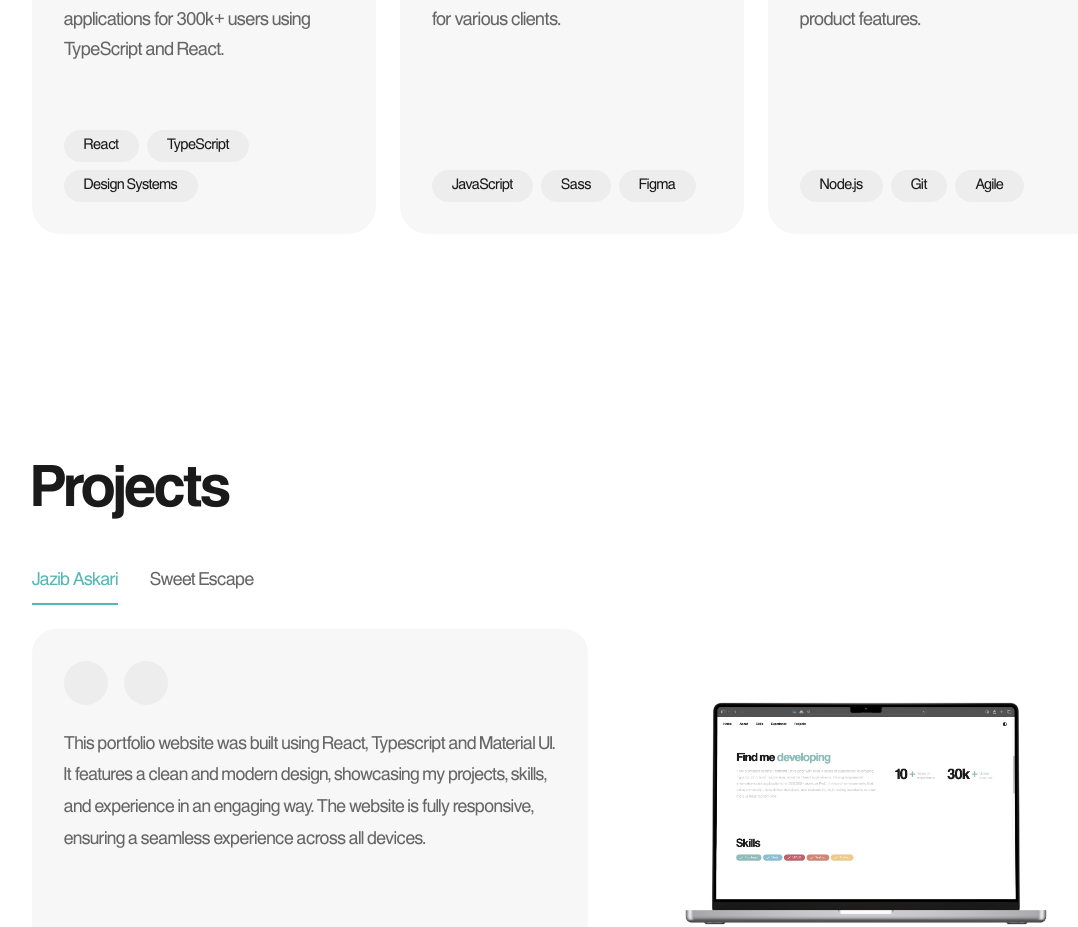
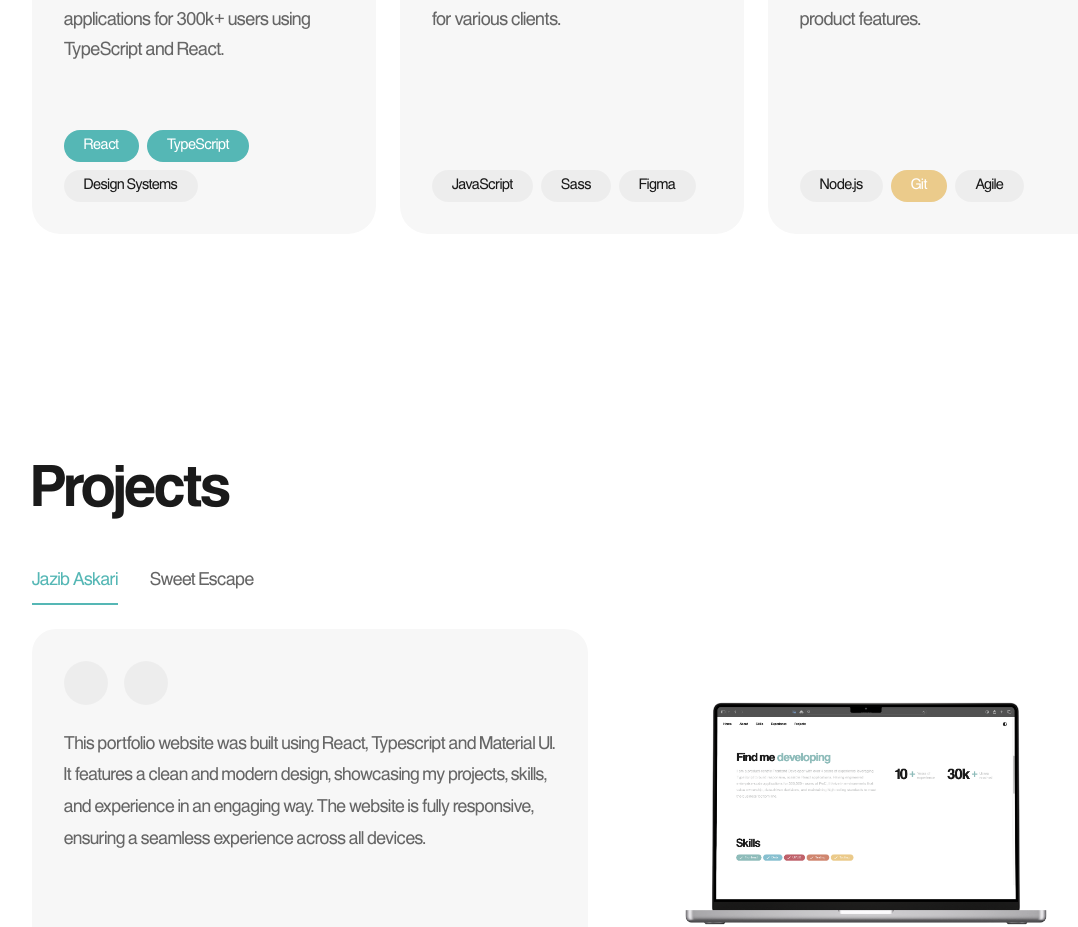
Before and after one commit to jazibaskari/jazib-askari, a React (Vite) app in the folder jazib-askari/: page / in a window 1280 px wide. Shown: the part 3042-3969 px from the top of the page, without its empty margins (68-1146 px from the left). Built offline with nearby package versions, Linux system fonts and the light colour scheme; some icons are missing.

Commit message:
ui(experience): implement helper function to cross-referencee experience tags with skills

```diff
--- a/jazib-askari/src/components/experience/ExperienceSection.tsx
+++ b/jazib-askari/src/components/experience/ExperienceSection.tsx
@@ -5,9 +5,12 @@ import TextAnimation from "../../animations/AnimatedText";
 import ArrowBackIosNewIcon from "@mui/icons-material/ArrowBackIosNew";
 import ArrowForwardIosIcon from "@mui/icons-material/ArrowForwardIos";
 import { experiences } from "../../data/expereince";
+import { skills } from "../../data/skill";
+
 interface ExperienceSectionProps {
   trigger: number;
 }
+
 const ExperienceSection = ({ trigger }: ExperienceSectionProps) => {
   const theme = useTheme();
   const containerRef = useRef<HTMLDivElement>(null);
@@ -15,6 +18,15 @@ const ExperienceSection = ({ trigger }: ExperienceSectionProps) => {
   const [canScrollRight, setCanScrollRight] = useState(true);
   const isMobile = useMediaQuery(theme.breakpoints.down("sm"));
   const isTablet = useMediaQuery(theme.breakpoints.between("sm", "md"));
+
+  const getTagColor = (tagName: string) => {
+    const category = skills.find((cat) =>
+      cat.skills.some((s) => s.toLowerCase() === tagName.toLowerCase()) ||
+      cat.label.toLowerCase() === tagName.toLowerCase()
+    );
+    return category ? category.color : "action.hover";
+  };
+
   const checkScroll = () => {
     if (containerRef.current) {
       const { scrollLeft, scrollWidth, clientWidth } = containerRef.current;
@@ -22,6 +34,7 @@ const ExperienceSection = ({ trigger }: ExperienceSectionProps) => {
       setCanScrollRight(scrollLeft < scrollWidth - clientWidth - 10);
     }
   };
+
   const scroll = (direction: "left" | "right") => {
     if (containerRef.current) {
       const container = containerRef.current;
@@ -39,6 +52,7 @@ const ExperienceSection = ({ trigger }: ExperienceSectionProps) => {
       });
     }
   };
+
   useEffect(() => {
     const ref = containerRef.current;
     if (ref) {
@@ -51,6 +65,7 @@ const ExperienceSection = ({ trigger }: ExperienceSectionProps) => {
       };
     }
   }, []);
+
   return (
     <Section id="Experience">
       <TextAnimation duration={0.6} trigger={trigger}>
@@ -135,21 +150,28 @@ const ExperienceSection = ({ trigger }: ExperienceSectionProps) => {
                     {exp.description}
                   </Typography>
                   <Box sx={{ display: "flex", flexWrap: "wrap", gap: 1 }}>
-                    {exp.tags.map((tag) => (
+                    {exp.tags.map((tag) => {
+                      const bgColor = getTagColor(tag);
+                      return (
                         <Chip
                           key={tag}
                           label={tag}
                           sx={{
                             ...theme.typography.h4,
-                          bgcolor: "action.hover",
+                            bgcolor: bgColor,
+                            color: bgColor === "action.hover" ? "text.primary" : "white",
                             py: 2,
                             px: 1,
                             fontSize: "0.9rem",
                             height: "28px",
-                          ml: "0 !important"
+                            ml: "0 !important",
+                            "&:hover": {
+                                bgcolor: bgColor
+                            }
                           }}
                         />
-                    ))}
+                      );
+                    })}
                   </Box>
                 </Box>
               </TextAnimation>
@@ -160,4 +182,5 @@ const ExperienceSection = ({ trigger }: ExperienceSectionProps) => {
     </Section>
   );
 };
+
 export default ExperienceSection;
```
Lines whose indentation alone changed are shown as unchanged.
